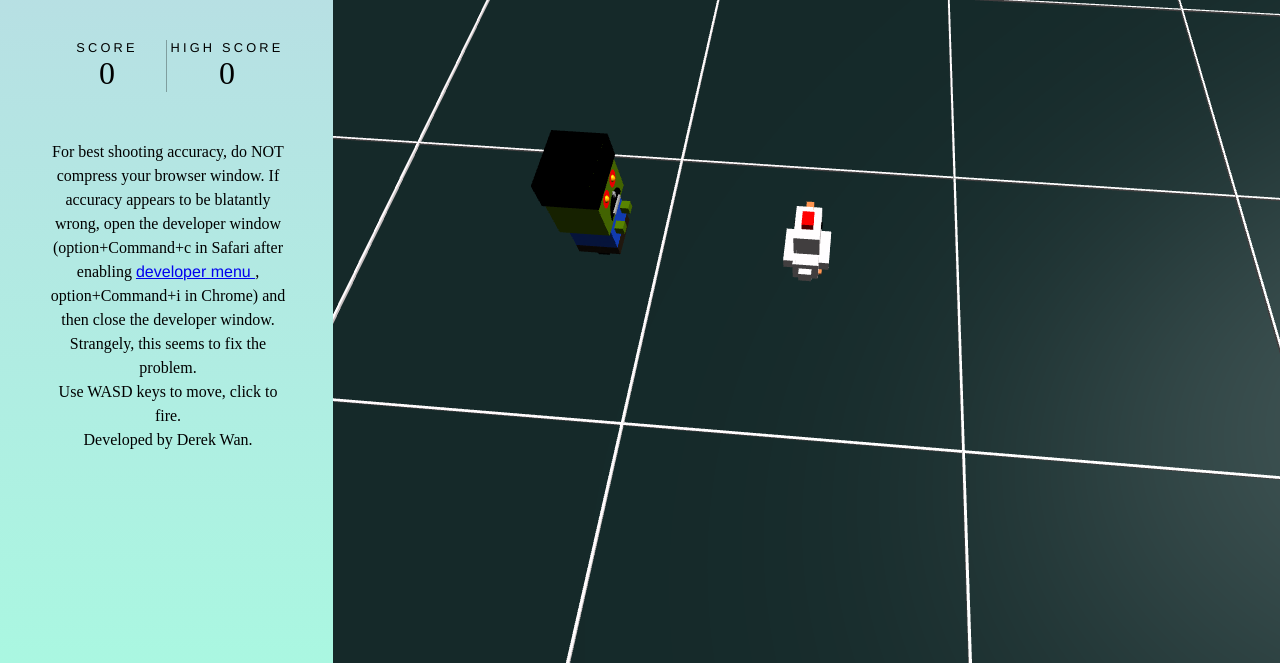
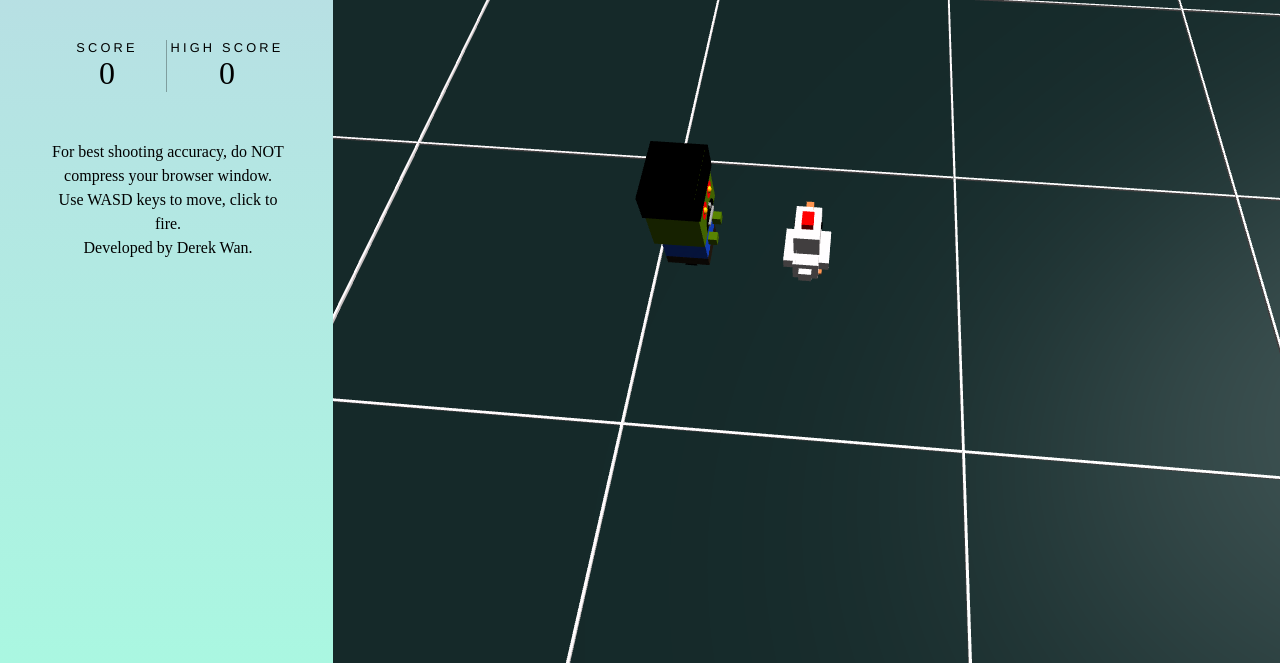
Before and after one commit to derekwan1/SproulSurvival, a plain HTML site: page index.html in a window 1280 px wide. Shown: the part 137-800 px from the top of the page. Drawn offline with Linux system fonts and the light colour scheme; animation ran at ten frames a second.

Commit message:
fixed console log changing rotation mystery. Zombie now chases character correctly

```diff
--- a/index.html
+++ b/index.html
@@ -22,7 +22,7 @@
 					<p id="displayedHighScore" class="time">0</p>
 				</div>
 			</div>
-			<p class="instructions">For best shooting accuracy, do NOT compress your browser window. If accuracy appears to be blatantly wrong, open the developer window (option+Command+c in Safari after enabling <a href = "https://bit.ly/2smxs8X"> developer menu </a>, option+Command+i in Chrome) and then close the developer window. Strangely, this seems to fix the problem.<br> Use WASD keys to move, click to fire. </br> Developed by Derek Wan.</p>
+			<p class="instructions">For best shooting accuracy, do NOT compress your browser window. <br> Use WASD keys to move, click to fire. </br> Developed by Derek Wan.</p>
 		</div>
 
 		<div id="world"></div>
--- a/js/display.js
+++ b/js/display.js
@@ -36,6 +36,7 @@ var Colors = {
  */
 
 var score = 0;
+var resized = false;
 //var highscore = localStorage.getItem("highscore");
 var highscore = 0;
 if (highscore == null) {
@@ -157,6 +158,7 @@ function handleWindowResize() {
     renderer.setSize(WIDTH, HEIGHT);
     camera.aspect = WIDTH / HEIGHT;
     camera.updateProjectionMatrix();
+    resized = true;
 }
 
 /**
@@ -366,7 +368,11 @@ function createTire(radiusTop, radiusBottom, height, radialSegments, color, x, y
         else {
 
             // x axis goes from 333 to 1276 (left to right), y axis goes from 0 to 633 (top to bottom)
-            xLeg = mouse_x_Coordinate - 970;
+            // HARDCODED FOR MY SCREEN, OTHER SCREENS COULD BE DIFFERENT. ALSO RESIZE IS ASSUMING THE NEW SIZE IS THE SAME AS THE OLD SIZE
+            xLeg = mouse_x_Coordinate - 810;
+            if (resized) {
+                xLeg = mouse_x_Coordinate - 970;
+            }
             yLeg = -(mouse_y_Coordinate - 316.5);
 
             angle = Math.atan(yLeg / xLeg);
@@ -405,6 +411,7 @@ function createTire(radiusTop, radiusBottom, height, radialSegments, color, x, y
                 this.mesh.rotation.y += Math.PI/20;
             }
         }
+        //console.log(goal_orientation * 180/Math.PI);
     }
 
     this.update = function(direction, isFiring) {
@@ -471,6 +478,7 @@ function Zombie() {
     this.mesh.add(leftLeg);
     this.mesh.add(rightLeg);
 
+    this.final_orientation = 0;
 
     this.orient = function() {
 
@@ -500,6 +508,7 @@ function Zombie() {
             }
 
             final_orientation = (Math.PI/20 * Math.round(angle/(Math.PI/20)) + Math.PI/2) % (2*Math.PI);
+            this.final_orientation = final_orientation;
 
             // Now increment the current orientation toward the goal orientation
             difference = current_orientation - final_orientation;
@@ -527,6 +536,36 @@ function Zombie() {
 
     this.update = function() {
         this.orient();
+
+        // Zombie will move 2 radial units per frame regardless of angle
+        hypotenuse = Math.pow(Math.pow(xLeg, 2) + Math.pow(yLeg, 2), 0.5);
+
+        sine = Math.sin(yLeg / hypotenuse);
+        y = sine;
+        x = Math.pow(1 - Math.pow(y, 2), 0.5);
+
+        // Calculation for the second quadrant
+        if (xLeg < 0 && yLeg > 0) {
+            y = sine;
+            x = -Math.pow(1 - Math.pow(y, 2), 0.5);
+        }
+
+        // Calculation for the third quadrant
+        if (xLeg < 0 && yLeg < 0) {
+            y = sine;
+            x = -Math.pow(1 - Math.pow(y, 2), 0.5);
+        }
+
+        // Calculation for the fourth quadrant
+        if (xLeg > 0 && yLeg < 0) {
+            y = sine;
+            x = Math.pow(1 - Math.pow(y, 2), 0.5)
+        }
+
+        delta_position = new THREE.Vector3(y, 0, x);
+        //this.mesh.position.z += 20;
+        //console.log(delta_position);
+        this.mesh.position.addScaledVector(delta_position, 1.5);
     }
 }
 
@@ -714,7 +753,7 @@ var isFiring = false;
 
 function loop(){
     var chickenDirection = new THREE.Vector3(0, 0, 0);
-    //zombie.mesh.rotation.x += 0.01;
+
     zombie.update();
     // Update the chicken's position if the user is pressing keys
     if (movingLeft == true && chicken.mesh.position.z >= -1068) {
```
